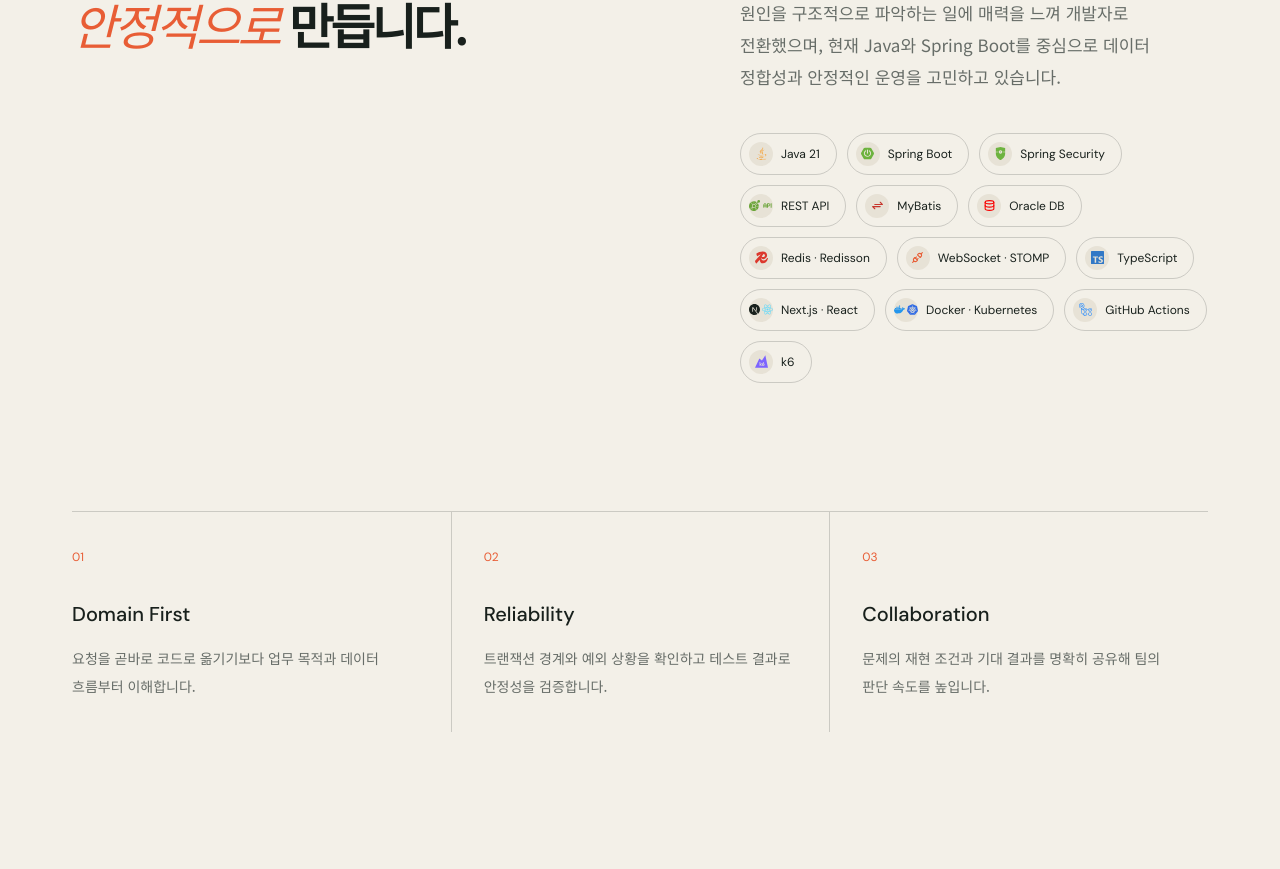
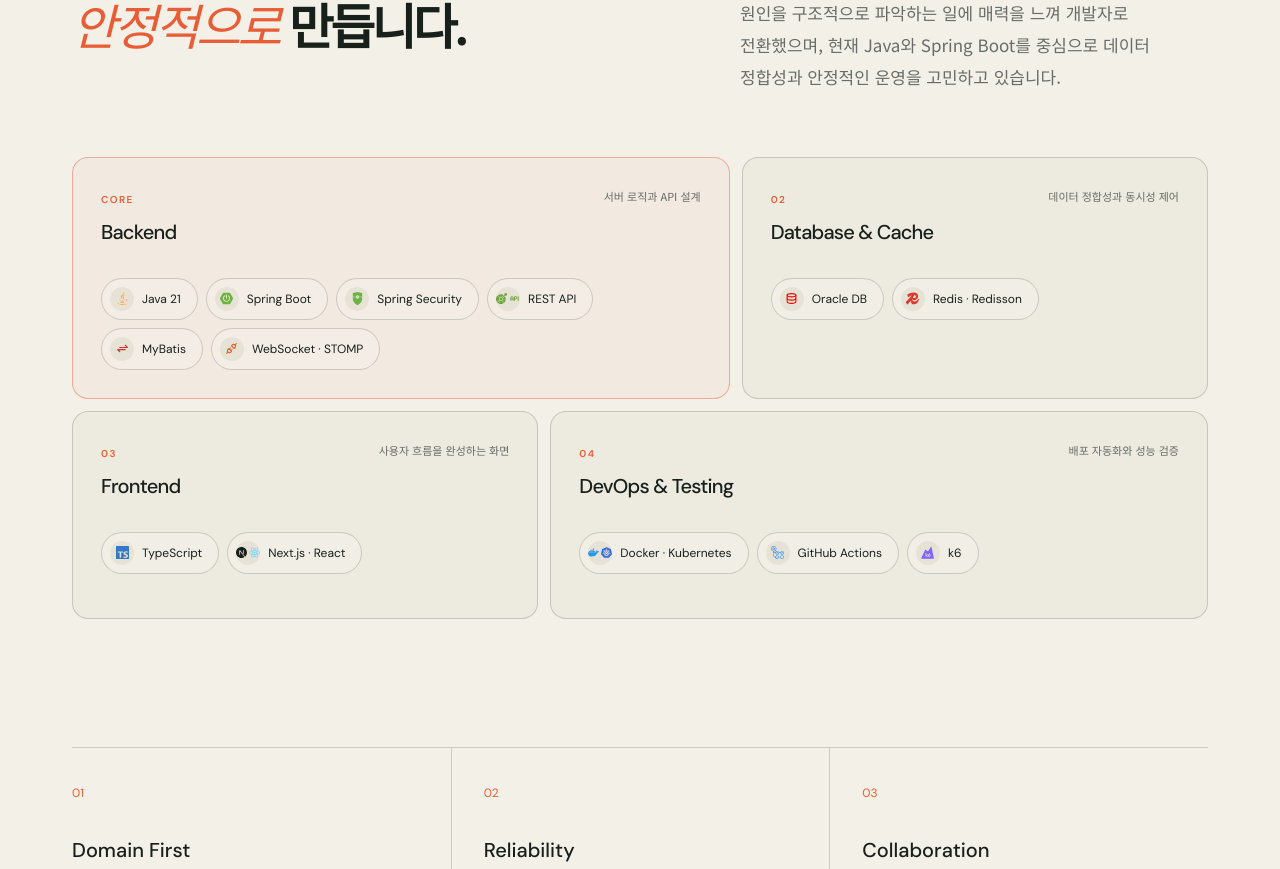
Before and after one commit to ssangyoungyuwon-maker/youngyuwon, a React (Vite) app: page / in a window 1280 px wide. Shown: the part 1270-2139 px from the top of the page. Built offline with nearby package versions, Linux system fonts and the light colour scheme.

Commit message:
기술 스택을 분야별 카드로 구성

```diff
--- a/src/App.jsx
+++ b/src/App.jsx
@@ -179,18 +179,54 @@
           <p className="font-korean text-[16px] leading-8 text-muted break-keep md:text-[17px]">
             {portfolio.about}
           </p>
-          <div className="mt-10 flex flex-wrap gap-2.5">
-            {portfolio.skills.map((skill) => (
+        </Reveal>
+      </div>
+
+      <div className="mt-16 grid grid-cols-1 gap-3 md:grid-cols-12">
+        {portfolio.skillGroups.map((group, index) => (
+          <Reveal
+            key={group.title}
+            delay={index * 70}
+            className={
+              index === 0 || index === 3
+                ? "md:col-span-7"
+                : "md:col-span-5"
+            }
+          >
+            <article
+              className={`h-full min-h-52 rounded-2xl border p-6 transition duration-300 hover:-translate-y-1 md:p-7 ${
+                group.featured
+                  ? "border-accent/45 bg-accent/[0.045] shadow-[inset_0_1px_0_rgba(255,255,255,0.06)]"
+                  : "border-line bg-surface/45 hover:border-accent/30"
+              }`}
+            >
+              <div className="mb-8 flex items-start justify-between gap-4">
+                <div>
+                  <span className="text-[10px] font-semibold tracking-[0.14em] text-accent uppercase">
+                    {group.featured ? "Core" : `0${index + 1}`}
+                  </span>
+                  <h3 className="mt-2 text-xl font-medium tracking-[-0.04em]">
+                    {group.title}
+                  </h3>
+                </div>
+                <p className="font-korean max-w-44 text-right text-[11px] leading-5 text-muted break-keep">
+                  {group.description}
+                </p>
+              </div>
+              <div className="flex flex-wrap gap-2">
+                {group.skills.map((skill) => (
                   <span
                     key={skill}
-                className="group inline-flex items-center gap-2 rounded-full border border-line py-2 pr-4 pl-2 text-xs transition hover:-translate-y-0.5 hover:border-accent/50 hover:bg-surface"
+                    className="group inline-flex items-center gap-2 rounded-full border border-line bg-bg/65 py-2 pr-4 pl-2 text-xs transition hover:-translate-y-0.5 hover:border-accent/50 hover:bg-bg"
                   >
                     <SkillIcon name={skill} />
                     {skill}
                   </span>
                 ))}
               </div>
+            </article>
           </Reveal>
+        ))}
       </div>
 
       <div className="mt-24 grid border-t border-line md:mt-32 md:grid-cols-3">
--- a/src/data/portfolio.js
+++ b/src/data/portfolio.js
@@ -12,20 +12,35 @@
   availability:
     "도메인을 빠르게 이해하고 운영까지 책임지는 Java 백엔드 개발자로 성장할 기회를 찾고 있습니다.",
   location: "Seoul, Korea",
+  skillGroups: [
+    {
+      title: "Backend",
+      description: "서버 로직과 API 설계",
+      featured: true,
       skills: [
         "Java 21",
         "Spring Boot",
         "Spring Security",
         "REST API",
         "MyBatis",
-    "Oracle DB",
-    "Redis · Redisson",
         "WebSocket · STOMP",
-    "TypeScript",
-    "Next.js · React",
-    "Docker · Kubernetes",
-    "GitHub Actions",
-    "k6",
+      ],
+    },
+    {
+      title: "Database & Cache",
+      description: "데이터 정합성과 동시성 제어",
+      skills: ["Oracle DB", "Redis · Redisson"],
+    },
+    {
+      title: "Frontend",
+      description: "사용자 흐름을 완성하는 화면",
+      skills: ["TypeScript", "Next.js · React"],
+    },
+    {
+      title: "DevOps & Testing",
+      description: "배포 자동화와 성능 검증",
+      skills: ["Docker · Kubernetes", "GitHub Actions", "k6"],
+    },
   ],
   projects: [
     {
```
Lines whose indentation alone changed are shown as unchanged.
